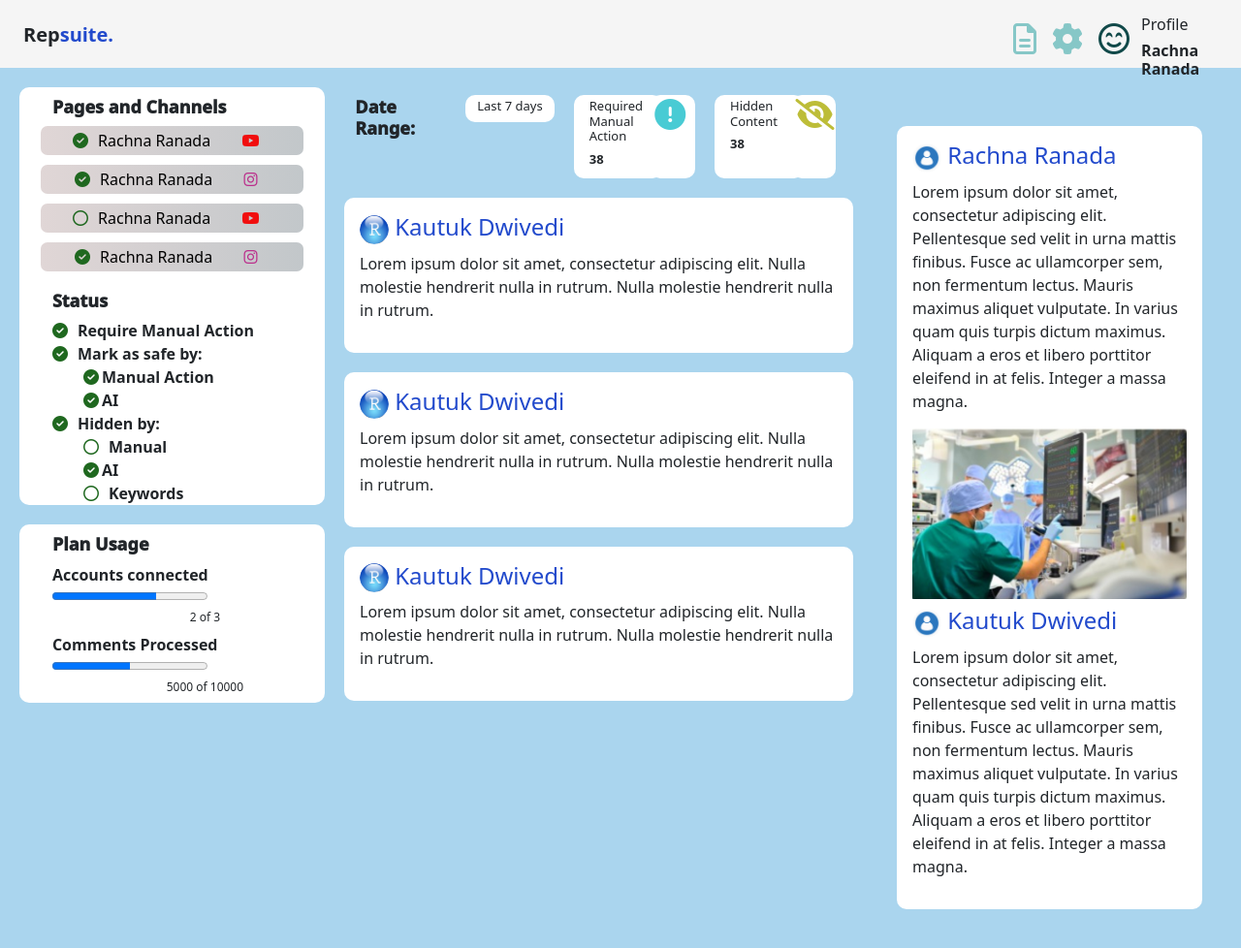
After one commit to kautukdwivedi/IOSD-Intern-Task-1, a PHP site: page /chat.html in a window 1280 px wide. The commit adds this page. Shown: the whole page at 97% size. Run offline with PHP 8.4, Linux system fonts and the light colour scheme; some libraries are stand-ins or nearby versions.

Commit message:
before final

```diff
--- /dev/null
+++ b/chat.html
@@ -0,0 +1,120 @@
+<!DOCTYPE html>
+<html>
+    <head>
+        <meta charset="utf-8">
+        <meta http-equiv="X-UA-Compatible" content="IE=edge">
+        <title>Repsuite</title>
+        <meta name="description" content="IOSD Internship Task - Full Stack Developer Task by Kautuk Dwivedi">
+        <link rel="shortcut icon" href="images/favicon.ico" type="image/x-icon">
+        <link href="https://cdn.jsdelivr.net/npm/bootstrap@5.0.0-beta1/dist/css/bootstrap.min.css" rel="stylesheet" integrity="sha384-giJF6kkoqNQ00vy+HMDP7azOuL0xtbfIcaT9wjKHr8RbDVddVHyTfAAsrekwKmP1" crossorigin="anonymous">
+        <link rel="stylesheet" href="style.css">
+        <link rel="preconnect" href="https://fonts.gstatic.com" />
+        <link href="https://fonts.googleapis.com/css2?family=Poppins:wght@400;500;700&display=swap" rel="stylesheet" />
+        <script src="https://kit.fontawesome.com/8af8eddf83.js" crossorigin="anonymous"></script>
+        <body id="chat">
+            <div class="header">
+                <h5 class="p-4 text-right heading" style="font-weight: bolder;">Rep<span>suite.</span></h1>
+                <i class="p-4 px-2 far fa-file-alt fa-2x" style="margin-left:70%; color:rgb(134, 199, 199)"></i>
+                <i class="p-4 px-2 fas fa-cog fa-2x" style="color:rgb(134, 199, 199)"></i>
+                <i class="p-4 px-2 far fa-smile-beam fa-2x " style="color:rgb(17, 73, 73)""></i>
+                <ul class = "pt-3 px-1">
+                    <h6 style="font-weight: 100;">Profile</h6>
+                    <h6 style="font-weight: bold;">Rachna Ranada</h6>
+                </ul>
+            </div>
+            <div class="containers">
+                <div class="col-md-3 container1 col-sm-12">
+                    <div class="card">
+                    <div class="row">
+                        <h3 class="chat-head">Pages and Channels</h3>
+                        <button type="button" class="btn-color-chat"><i class="fas fa-check-circle tick-color" ></i>Rachna Ranada<i class="fab fa-youtube" style="color: rgb(241, 14, 14); margin-left: 20px;"></i></button>
+                        <button type="button" class="btn-color-chat"><i class="fas fa-check-circle tick-color" ></i>Rachna Ranada<i class="fab fa-instagram" style="color: rgb(187, 47, 140); margin-left: 20px;"></i></button>
+                        <button type="button" class="btn-color-chat"><i class="far fa-circle tick-color" ></i>Rachna Ranada<i class="fab fa-youtube" style="color: rgb(241, 14, 14); margin-left: 20px;"></i></button>
+                        <button type="button" class="btn-color-chat"><i class="fas fa-check-circle tick-color" ></i>Rachna Ranada<i class="fab fa-instagram" style="color: rgb(187, 47, 140); margin-left: 20px;"></i></button>
+                    </div>
+                    <div class="row">
+                        <h3 class="chat-head">Status</h3>
+                            <ul class="no-bullets">
+                                <li class="list-bold"><i class="fas fa-check-circle tick-color"></i>Require Manual Action</li>
+                                <li class="list-bold"><i class="fas fa-check-circle tick-color"></i>Mark as safe by:</li>
+                                <ul class="no-bullets-inner">
+                                    <li class="list-bold"><i class="fas fa-check-circle tick-color-inner"></i>Manual Action</li>
+                                    <li class="list-bold"><i class="fas fa-check-circle tick-color-inner"></i>AI</li>
+                                </ul>
+                                <li class="list-bold"><i class="fas fa-check-circle tick-color"></i>Hidden by:</li>
+                                <ul class="no-bullets-inner">
+                                    <li class="list-bold"><i class="far fa-circle tick-color" ></i></i>Manual</li>
+                                    <li class="list-bold"><i class="fas fa-check-circle tick-color-inner"></i>AI</li>
+                                    <li class="list-bold"><i class="far fa-circle tick-color" ></i></i>Keywords</li>
+                                </ul>
+                            </ul>
+                    </div>
+                    </div>
+                    <div class="card">
+                        <div class="row">
+                        <h3 class="chat-head">Plan Usage</h3>
+                        <ul class="no-bullets">
+                            <li class="list-bold">Accounts connected</li>
+                            <li><progress id="file" value="67" max="100"></progress>
+                             <li style="text-align: center;"><sup>2 of 3</sup></li>
+                            </li>
+                            <li class="list-bold">Comments Processed</li>
+                            <li><progress id="file" value="50" max="100"></progress>
+                            <li style="text-align: center;"><sup>5000 of 10000</sup></li>
+                            </li>
+                        </ul>
+                        </div>
+                    </div>
+                </div>
+
+                <div class="col-md-5 container2 col-sm-12">
+
+                    <div class="row">
+                        <div class="col-3">
+                            <h6 class="chat-head">Date Range:</h6>
+                        </div>
+                        <div class="mt-2 col-2 card" style="height: fit-content;">
+                            <h6 class="mt-1">Last 7 days</h6>
+                        </div>
+                        <div class="mt-2 p-1 col-2 card row" style="margin-left: 20px;">
+                                <h6>Required Manual Action</h6>
+                                <h6><strong>38</strong></h6>
+                        </div>
+                        <div class="mt-2 p-1 col-1 card">
+                            <i class="fas fa-exclamation-circle fa-2x" style="color: rgb(73, 203, 212);"></i>
+                        </div>
+                        <div class="mt-2 p-1 col-2 card row" style="margin-left: 20px;">
+                            <h6>Hidden Content</h6>
+                            <h6><strong>38</strong></h6>
+                        </div>
+                        <div class="mt-2 p-1 col-1 card">
+                        <i class="fas fa-eye-slash fa-2x" style="color: rgb(189, 189, 56);"></i>
+                        </div>
+                    </div>
+                        <div class="card p-3">
+                            <h4><img class="logo" src="images/favicon.ico"><span>          Kautuk Dwivedi</span></h4>
+                            <p>Lorem ipsum dolor sit amet, consectetur adipiscing elit. Nulla molestie hendrerit nulla in rutrum. Nulla molestie hendrerit nulla in rutrum.</p>
+                        </div>
+
+                        <div class="card p-3">
+                            <h4><img class="logo" src="images/favicon.ico"><span>          Kautuk Dwivedi</span></h4>
+                            <p>Lorem ipsum dolor sit amet, consectetur adipiscing elit. Nulla molestie hendrerit nulla in rutrum. Nulla molestie hendrerit nulla in rutrum.</p>
+                        </div>
+
+                        <div class="card p-3">
+                            <h4><img class="logo" src="images/favicon.ico"><span>          Kautuk Dwivedi</span></h4>
+                            <p>Lorem ipsum dolor sit amet, consectetur adipiscing elit. Nulla molestie hendrerit nulla in rutrum. Nulla molestie hendrerit nulla in rutrum.</p>
+                        </div>
+                    </div>
+           <div class="col-md-3 container3 col-sm-12">
+                <div class="card p-3">
+                    <h4><img class="logo" src="images/profile.png"><span> Rachna Ranada</span></h4>
+                    <p>Lorem ipsum dolor sit amet, consectetur adipiscing elit. Pellentesque sed velit in urna mattis finibus. Fusce ac ullamcorper sem, non fermentum lectus. Mauris maximus aliquet vulputate. In varius quam quis turpis dictum maximus. Aliquam a eros et libero porttitor eleifend in at felis. Integer a massa magna. </p>
+                    <img src="images/photo.png">
+                    <h4 class="mt-2"><img class="logo" src="images/profile.png"><span> Kautuk Dwivedi</span></h4>
+                    <p>Lorem ipsum dolor sit amet, consectetur adipiscing elit. Pellentesque sed velit in urna mattis finibus. Fusce ac ullamcorper sem, non fermentum lectus. Mauris maximus aliquet vulputate. In varius quam quis turpis dictum maximus. Aliquam a eros et libero porttitor eleifend in at felis. Integer a massa magna. </p>
+                </div>
+            </div>
+        </div>
+    </body>
+<html>
--- a/style.css
+++ b/style.css
@@ -4,7 +4,6 @@ html {
   }
 
   body {
-    font-family: 'Nerko One', cursive;
     margin: 0;
   }
 
@@ -14,8 +13,14 @@ html {
       position: absolute;
       background-color:rgb(119, 240, 234);
       z-index : -1;
+      font-family: "Poppins", sans-serif;
   }
 
+  #chat{
+      width:100%;
+      height:100%;
+      background-color: #aad5ee;
+  }
   canvas.particles-js-canvas-el{
     position: absolute;
     top:0;
@@ -122,6 +127,32 @@ button:focus {
     margin-top: 40px
 }
 
+.btn-color-chat {
+    border-radius: 7px;
+    color: #000;
+    width:80%;
+    height: 30px;
+    margin:auto;
+    background-image: linear-gradient(to right, #e0d6d6, #c2c7ca);
+    padding: auto;
+    cursor: pointer;
+    border: none !important;
+    margin-bottom: 10px;
+}
+
+.chat-head{
+    font-weight: 1000;
+    font-size: large;
+    margin-top: 10px;
+    margin-left: 10%;
+}
+
+.btn-color-chat:hover {
+    color: #000;
+    border: none;
+    background-image: linear-gradient(to right,#c2c7ca, #e0d6d6)
+}
+
 .btn-color:hover {
     color: #fff;
     border: none;
@@ -131,10 +162,6 @@ button:focus {
 .fab{
 padding-left: 5%;
 padding-right: 5%;
-}
-
-hr{
-width:10%;
 }
 
 a {
@@ -172,9 +199,8 @@ a:hover {
 
 @media screen and (max-width: 768px) {
     .container {
-        padding: 10px !important
+        padding: 10px !important;
     }
-
     .card2 {
         padding: 50px
     }
@@ -184,3 +210,72 @@ a:hover {
         margin-bottom: 50px !important
     }
 }
+
+.header{
+    display: flex;
+    background: whitesmoke;
+    height: 70px;
+}
+.containers{
+    display:flex;
+    padding: 10px;
+}
+.container1{
+    height:fit-content;
+    background-color: transparent;
+    margin: 10px;
+    border-radius: 15px;
+}
+
+.container2{
+    height:fit-content;
+    background-color:transparent;
+    margin: 10px;
+    border-radius: 15px;
+}
+
+.container3{
+    height:fit-content;
+    background-color:transparent;
+    margin: 10px;
+    margin-left: 35px;
+    margin-top: 50px;
+    border-radius: 15px;
+}
+.tick-color{
+    color: rgb(31, 104, 31);
+    margin-right: 10px;
+}
+
+.tick-color-inner{
+    color: rgb(31, 104, 31);
+    margin-right: 3px;
+    margin-left:0px ;
+
+}
+
+.logo{
+    height: 30px;
+    width: 30px;
+    border-radius:50% ;
+}
+
+.card{
+    border-radius: 10px;
+    margin-bottom:20px;
+    background-color: white;
+}
+ul.no-bullets {
+    list-style-type: none;
+    margin: auto;
+    margin-left: 10%;
+    padding: auto;
+  }
+.no-bullets-inner {
+    list-style-type: none;
+    margin: auto;
+    padding: auto;
+}
+.list-bold{
+    font-weight: bold;
+}
```
Also changed, not shown: index.html (+5 -4 lines), images/favicon.ico (added), images/photo.png (added), images/profile.png (added).
